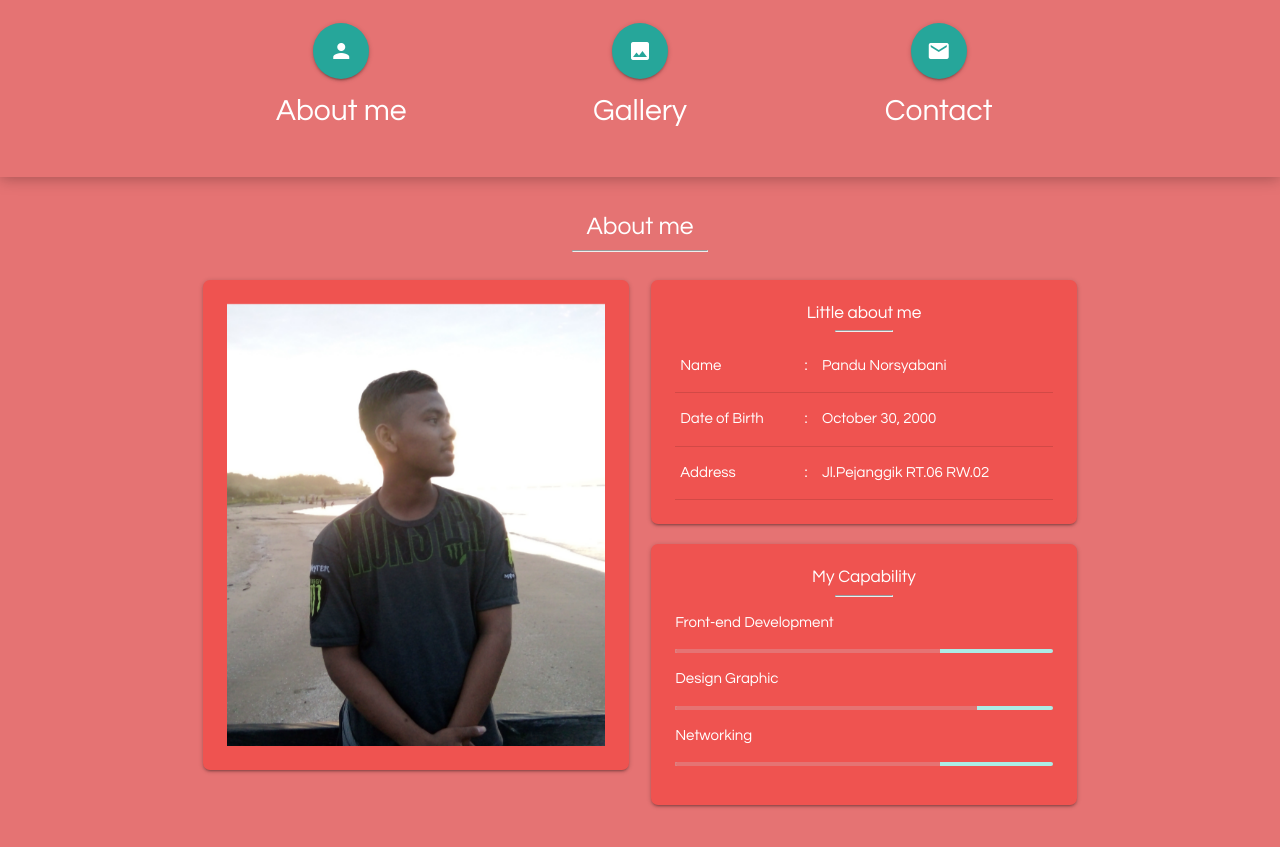
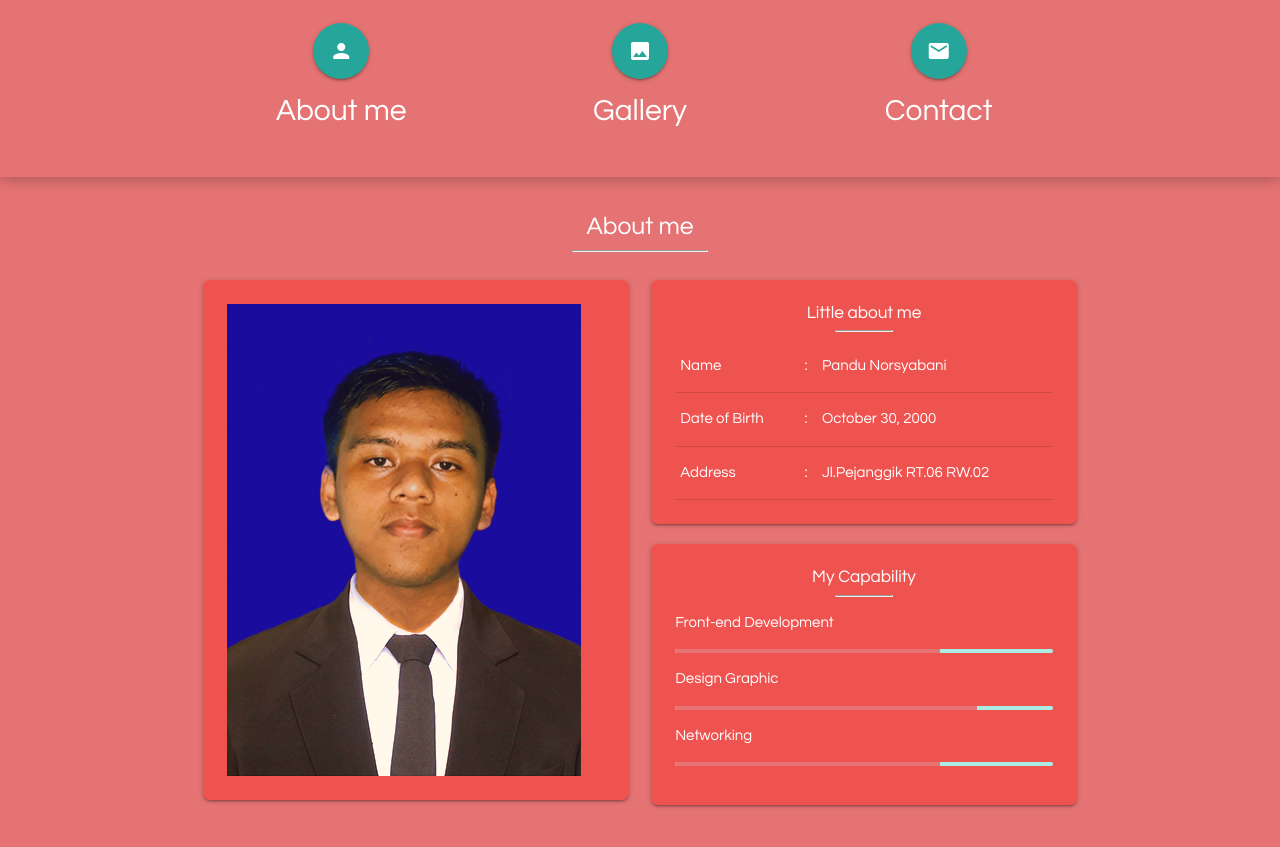
Before and after one commit to pandunorsyabani/pandunorsyabani.github.io, a plain HTML site: page index.html in a window 1280 px wide. Shown: the part 545-1392 px from the top of the page. Drawn offline with Linux system fonts and the light colour scheme.

Commit message:
thrid commit

```diff
--- a/index.html
+++ b/index.html
@@ -124,7 +124,8 @@
                 <div class="row">
                     <div class="col m6 s12">
                         <div class="card-panel red lighten-1">
-                            <img src="img/about/8.jpg" class="responsive-img materialboxed">
+                            <img src="img/about/Photo-1.jpg"
+class="responsive-img materialboxed">
                         </div>
                     </div>
                     <div class="col m6 s12 ">
```
Also changed, not shown: img/about/Photo-1.jpg (added), 1 other file.
